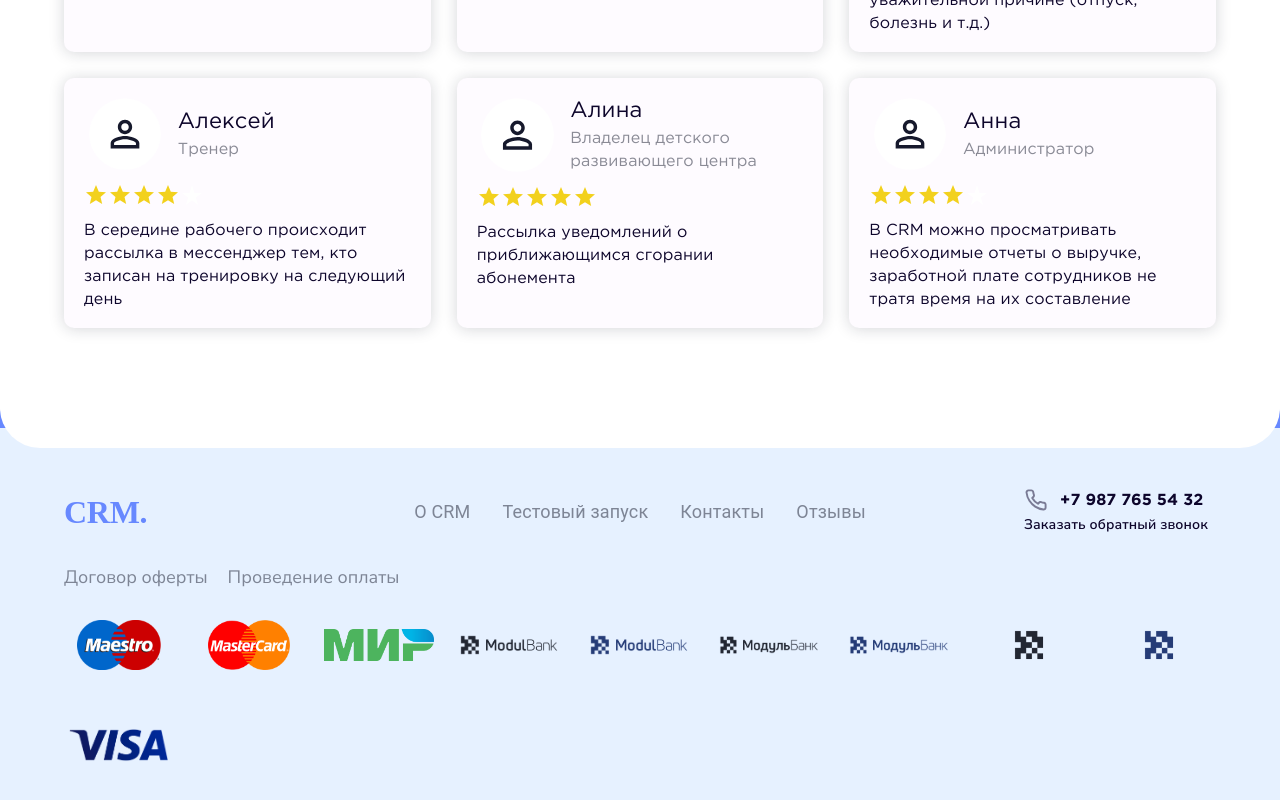
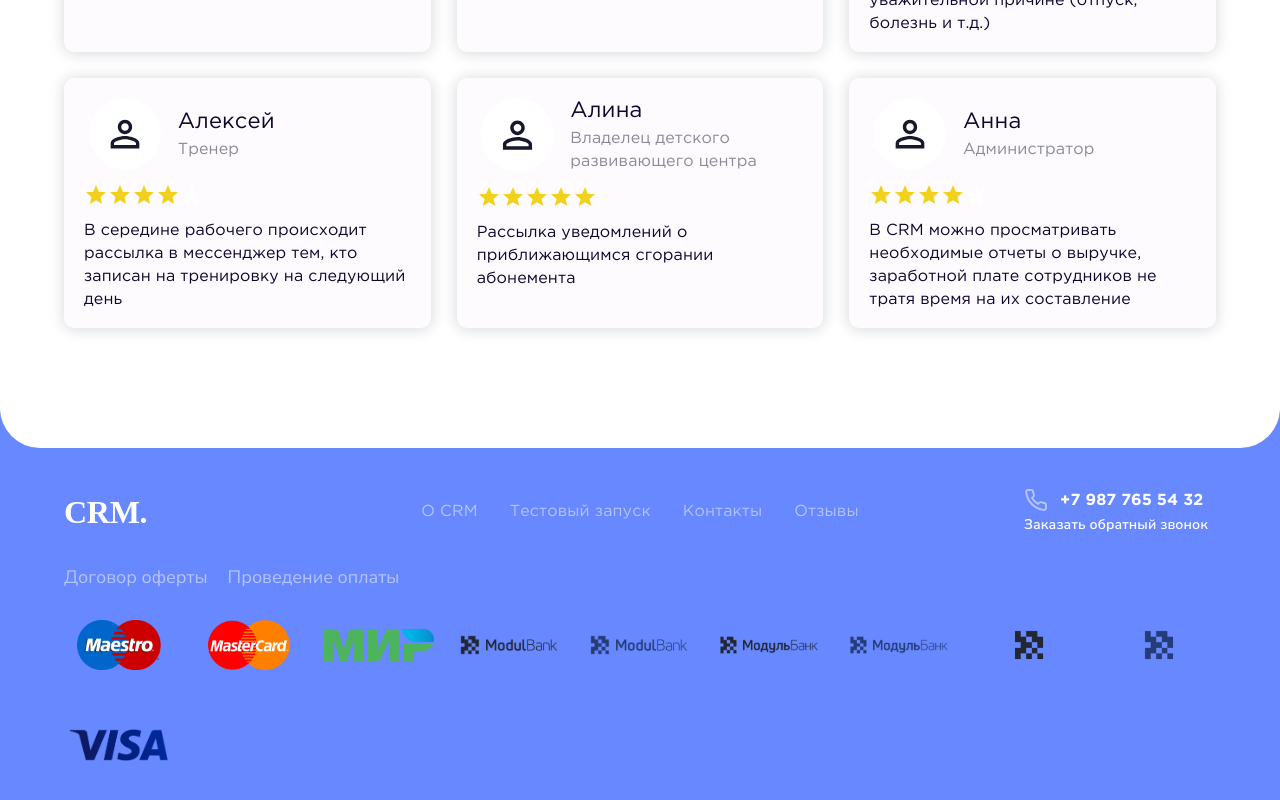
Before and after one commit to lvnnew/SPORTLY, a Next.js app: page / in a window 1280 px wide. Shown: the part 3654-4454 px from the top of the page. Built offline with nearby package versions, Linux system fonts and the light colour scheme; a web font is replaced by a local one.

Commit message:
finish-new-style

```diff
--- a/components/Footer/AnotherLink.tsx
+++ b/components/Footer/AnotherLink.tsx
@@ -14,11 +14,11 @@ const AnotherLink: FC<IAnotherLink> = ({ href, title }) => {
         display: "inline-block",
         fontSize: { xs: "14px", md: "18px" },
         lineHeight: { xs: "18px", md: "25px" },
-        color: "#16192C80",
+        color: "rgba(255, 255, 255, 0.5)",
         transition: "all 0.2s ease",
 
         ":hover": {
-          color: "#205EDC",
+          color: "#fff",
         },
       }}
     >
--- a/components/Footer/Footer.tsx
+++ b/components/Footer/Footer.tsx
@@ -13,7 +13,7 @@ const Footer: FC = () => {
         component="footer"
         container
         sx={{
-          backgroundColor: "#E6F1FF",
+          backgroundColor: "#6788FF",
           pt: "40px",
           pb: "20px",
           display: { md: "none" },
@@ -30,7 +30,7 @@ const Footer: FC = () => {
               }}
             >
               <Logo />
-              <Tel left={true} mt="auto" />
+              <Tel left={true} mt="auto" white />
             </Grid>
             <Grid item xs={4}>
               <FooterMenu />
@@ -56,7 +56,7 @@ const Footer: FC = () => {
         component="footer"
         container
         sx={{
-          backgroundColor: "#E6F1FF",
+          backgroundColor: "#6788FF",
           pt: "80px",
           pb: "40px",
           display: { xs: "none", md: "grid" },
@@ -71,13 +71,13 @@ const Footer: FC = () => {
             }}
           >
             <Grid item md={2}>
-              <Logo />
+              <Logo white />
             </Grid>
             <Grid item md={8}>
               <FooterMenu />
             </Grid>
             <Grid item md={2}>
-              <Tel right={true} />
+              <Tel right={true} white />
             </Grid>
           </Grid>
           <Box
--- a/components/Footer/FooterMenu/FooterMenuItem.tsx
+++ b/components/Footer/FooterMenu/FooterMenuItem.tsx
@@ -13,15 +13,16 @@ const FooterMenuItem: FC<IFooterMenuItem> = ({ href, title }) => {
       <Typography
         component="span"
         sx={{
+          fontFamily: "Gotham Pro",
           display: "inline-block",
-          fontSize: { xs: "14px", md: "18px" },
-          lineHeight: { xs: "18px", md: "25px" },
-          color: "#16192C80",
+          fontSize: { xs: "14px", md: "16px" },
+          lineHeight: { xs: "18px", md: "23px" },
+          color: "rgba(255, 255, 255, 0.5)",
           transition: "all 0.2s ease",
           textAlign: { xs: "right", md: "center" },
 
           ":hover": {
-            color: "#205EDC",
+            color: "#fff",
           },
         }}
       >
--- a/components/Header/Menu/Tel.tsx
+++ b/components/Header/Menu/Tel.tsx
@@ -7,9 +7,10 @@ interface ITel {
   left?: boolean;
   mt?: string;
   right?: boolean;
+  white?: boolean;
 }
 
-const Tel: FC<ITel> = ({ left = false, mt, right = false }) => {
+const Tel: FC<ITel> = ({ left = false, mt, right = false, white = false }) => {
   return (
     <Box
       sx={{
@@ -28,12 +29,12 @@ const Tel: FC<ITel> = ({ left = false, mt, right = false }) => {
         }}
       >
         <Box sx={{
-          display: {xs: "flex", md: "none"}
+          display: {xs: "flex", md: `${white ? "flex" : "none"}`}
         }}>
           <Image src="/tel-white.svg" alt="tel" width="24" height="24" />
         </Box>
         <Box sx={{
-          display: {xs: "none", md: "flex"}
+          display: {xs: "none", md: `${white ? "none" : "flex"}`}
         }}>
           <Image src="/tel-black.svg" alt="tel" width="24" height="24" />
         </Box>
@@ -46,7 +47,7 @@ const Tel: FC<ITel> = ({ left = false, mt, right = false }) => {
               fontSize: "16px",
               fontWeight: 700,
               lineHeight: "19px",
-              color: { xs: "#fff", md: "#0D052B" },
+              color: { xs: "#fff", md: `${white ? "#fff" : "#0D052B"}` },
             }}
           >
             +7 987 765 54 32
@@ -61,7 +62,7 @@ const Tel: FC<ITel> = ({ left = false, mt, right = false }) => {
           fontWeight: { xs: 400, md: 600 },
           fontSize: {xs: "12px", md: "14px"},
           lineHeight: {xs: "16px", md: "20px"},
-          color: { xs: "#fff", md: "#0D052B" },
+          color: { xs: "#fff", md: `${white ? "#fff" : "#0D052B"}` },
         }}
       >
         Заказать обратный звонок
--- a/components/Logo.tsx
+++ b/components/Logo.tsx
@@ -2,7 +2,11 @@ import { Typography } from "@mui/material";
 import Link from "next/link";
 import React, { FC } from "react";
 
-const Logo: FC = () => {
+interface ILogo {
+  white?: boolean
+}
+
+const Logo: FC<ILogo> = ({white}) => {
   return (
     <Link href="/">
       <Typography
@@ -11,7 +15,7 @@ const Logo: FC = () => {
           fontSize: "32px",
           fontWeight: 900,
           lineHeight: "38px",
-          color: "#6788FF",
+          color: white ? "#fff" : "#6788FF",
           fontFamily: "Nunito Sans",
         }}
       >
```
